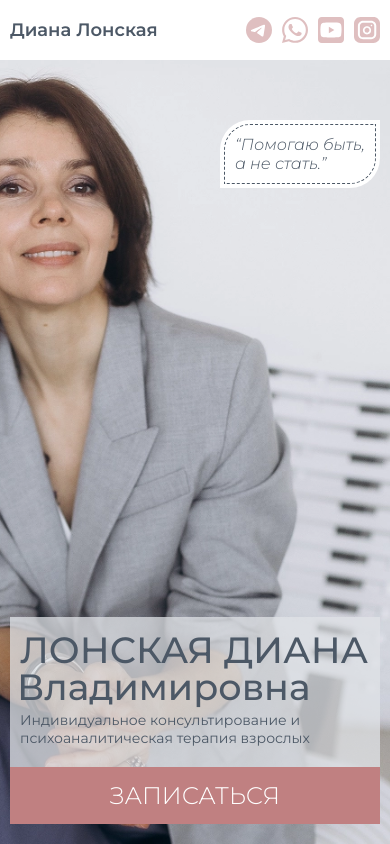
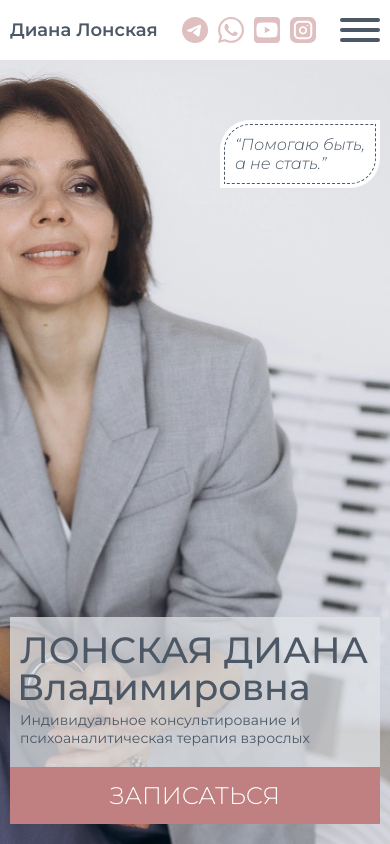
Before and after one commit to maksymbashkatov/psychologist, a Next.js app: page / in a window 390 px wide. Built offline with nearby package versions, Linux system fonts and the light colour scheme.

Commit message:
feat(header): add menu for mobile

```diff
--- a/app/components/header.module.css
+++ b/app/components/header.module.css
@@ -53,6 +53,14 @@
 
 .socials a:nth-child(1):hover svg circle {
   fill: #C08081;
+}
+
+.mobMenuButton {
+  display: none;
+}
+
+.mobMenu {
+  display: none;
 }
 
 @media (min-width: 1025px) and (max-width: 1319px) {
@@ -115,7 +123,7 @@
 
 @media (max-width: 540px) {
   .header {
-    grid-template-columns: repeat(2, auto);
+    grid-template-columns: auto 1fr auto;
     height: 60px;
   }
 
@@ -126,19 +134,87 @@
 
   .menu {
     display: none;
-    justify-self: end;
-    column-gap: 21px;
-    font-size: 20px;
   }
 
   .socials {
-    justify-self: end;
+    justify-self: center;
     column-gap: 10px;
   }
 
   .socials a svg {
     width: 26px;
   }
+
+  .mobMenuButton {
+    justify-self: end;
+    display: grid;
+    row-gap: 6px;
+    z-index: 2;
+  }
+
+  .mobMenuButton > .mobMenuLineOpen:nth-child(1) {
+    transform: translateY(calc(6px + 100%)) rotate(400deg);
+  }
+
+  .mobMenuButton > .mobMenuLineOpen:nth-child(2) {
+    opacity: 0;
+  }
+
+  .mobMenuButton > .mobMenuLineOpen:nth-child(3) {
+    transform: translateY(calc(-6px - 100%)) rotate(-40deg);
+  }
+
+  .mobMenuLine {
+    width: 40px;
+    height: 4px;
+    background-color: #4C5866;
+    border-radius: 2px;
+    transition: 1s;
+  }
+
+  .mobMenu {
+    display: block;
+    position: fixed;
+    left: 100%;
+    width: 100%;
+    background-color: rgba(255, 255, 255, .9);
+    z-index: 1;
+  }
+
+  .mobMenu1 {
+    top: 0;
+    height: 30%;
+    background-color: rgba(255, 255, 255, .9);
+    transition: .7s;
+  }
+
+  .mobMenu2 {
+    top: 30%;
+    height: 40%;
+    display: grid;
+    align-content: center;
+    justify-content: center;
+    transition: 1.5s;
+  }
+
+  .mobMenu3 {
+    top: 70%;
+    height: 30%;
+    transition: 1s;
+  }
+
+  .mobMenuOpen {
+    left: 0;
+  }
+
+  .menuItem {
+    font-size: 26px;
+    width: fit-content;
+  }
+
+  .menuItem::before {
+    transition: 0.1s;
+  }
 }
 
 @media (max-width: 393px) {}
--- a/app/components/header.tsx
+++ b/app/components/header.tsx
@@ -1,3 +1,5 @@
+'use client';
+
 import Link from 'next/link';
 import styles from './header.module.css';
 import { menu } from '../data';
@@ -5,9 +7,14 @@ import Telegram from './social-icons/telegram';
 import WhatsApp from './social-icons/whatsapp';
 import Youtube from './social-icons/youtube';
 import Instagram from './social-icons/instagram';
+import { useState } from 'react';
 
 export default function Header(
 ) {
+  const [isMenuOpen, setIsMenuOpen] = useState(false);
+
+  const toggleMenu = () => setIsMenuOpen(!isMenuOpen);
+
   return <header>
     <div className={`${styles.header} container`}>
       <Link className={styles.logo} href='/'>Диана Лонская</Link>
@@ -25,6 +32,25 @@ export default function Header(
         <Youtube fill={'#DFBFC0'}/>
         <Instagram fill={'#DFBFC0'}/>
       </div>
+      <div className={styles.mobMenuButton} onClick={toggleMenu}>
+        {
+          [1, 2, 3].map((e) => <div
+            key={e}
+            className={`${styles.mobMenuLine} ${isMenuOpen ? styles.mobMenuLineOpen: ''}`}
+          >
+          </div>)
+        }
+      </div>
+      <div className={`${styles.mobMenu} ${styles.mobMenu1} ${isMenuOpen ? styles.mobMenuOpen : ''}`}></div>
+      <nav className={`${styles.mobMenu} ${styles.mobMenu2} ${isMenuOpen ? styles.mobMenuOpen : ''}`}>
+        {
+          menu.map((m) =>
+          <Link className={styles.menuItem} href={m.link} key={m.id} onClick={toggleMenu}>
+            {m.text}
+          </Link>)
+        }
+      </nav>
+      <div className={`${styles.mobMenu} ${styles.mobMenu3} ${isMenuOpen ? styles.mobMenuOpen : ''}`}></div>
     </div>
   </header>
 }
```
